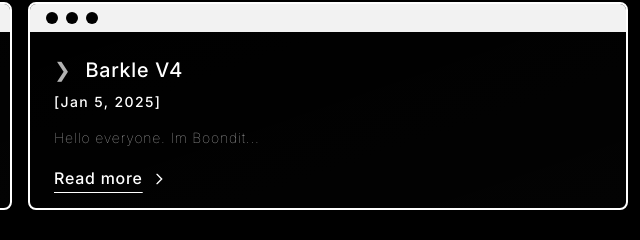
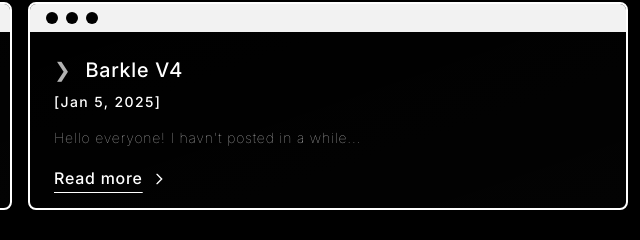
Before and after one commit to AidanTheBandit/Boondit.site, an Astro site: page / in a window 1280 px wide. Shown: the part 1038-1278 px from the top of the page, 640-1280 px from the left. Built offline with nearby package versions, Linux system fonts and the light colour scheme; Astro itself is replaced by a stand-in of ours.

Commit message:
Update barkle-v4.md

```diff
--- a/src/content/blog/barkle-v4.md
+++ b/src/content/blog/barkle-v4.md
@@ -1,6 +1,6 @@
 ---
 title: "Barkle V4"
-description: "Hello everyone. Im Boondit..."
+description: "Hello everyone! I havn't posted in a while..."
 pubDate: "Jan 5 2025"
 heroImage: "/covers/bv4.png"
 ---
```
